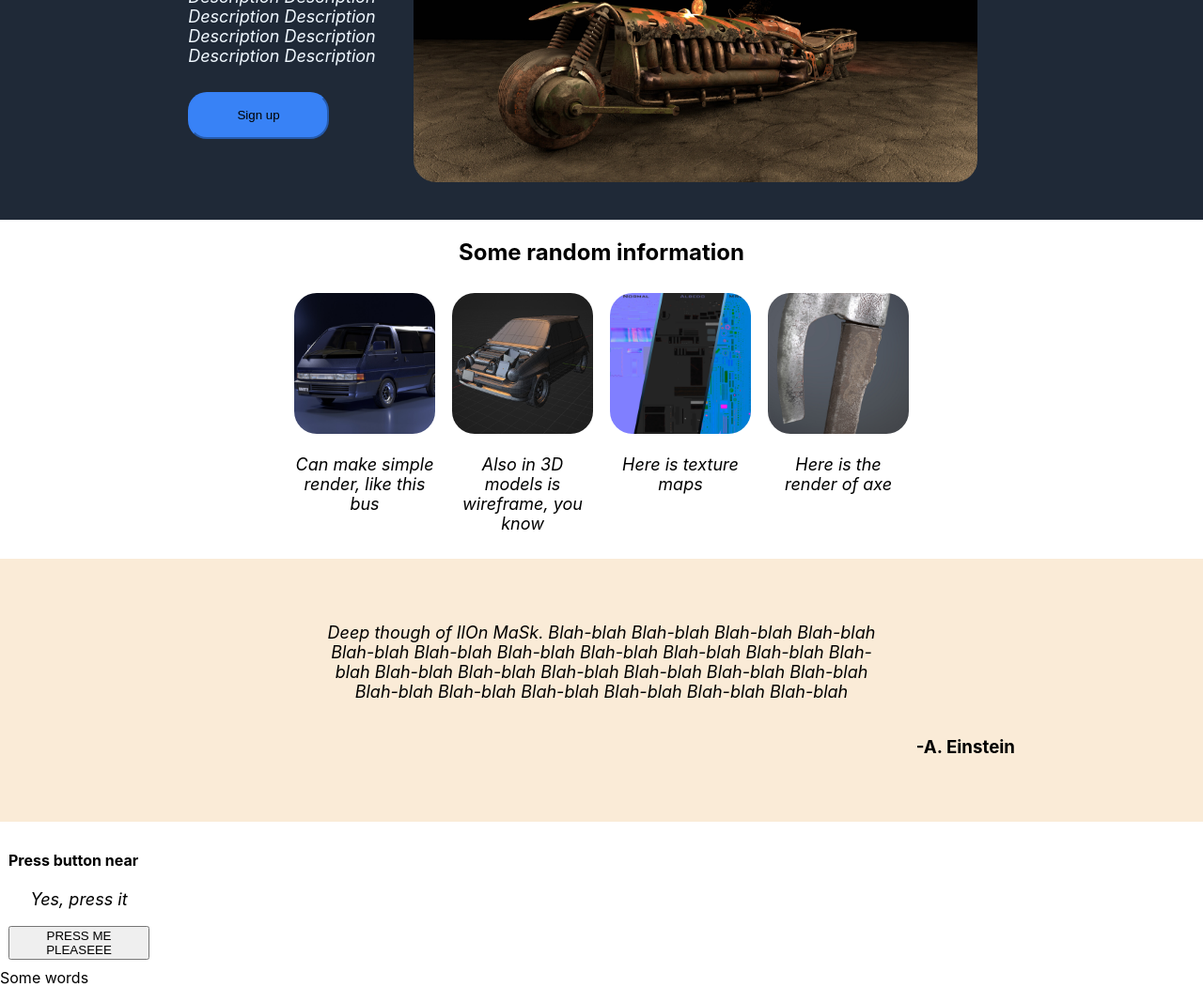
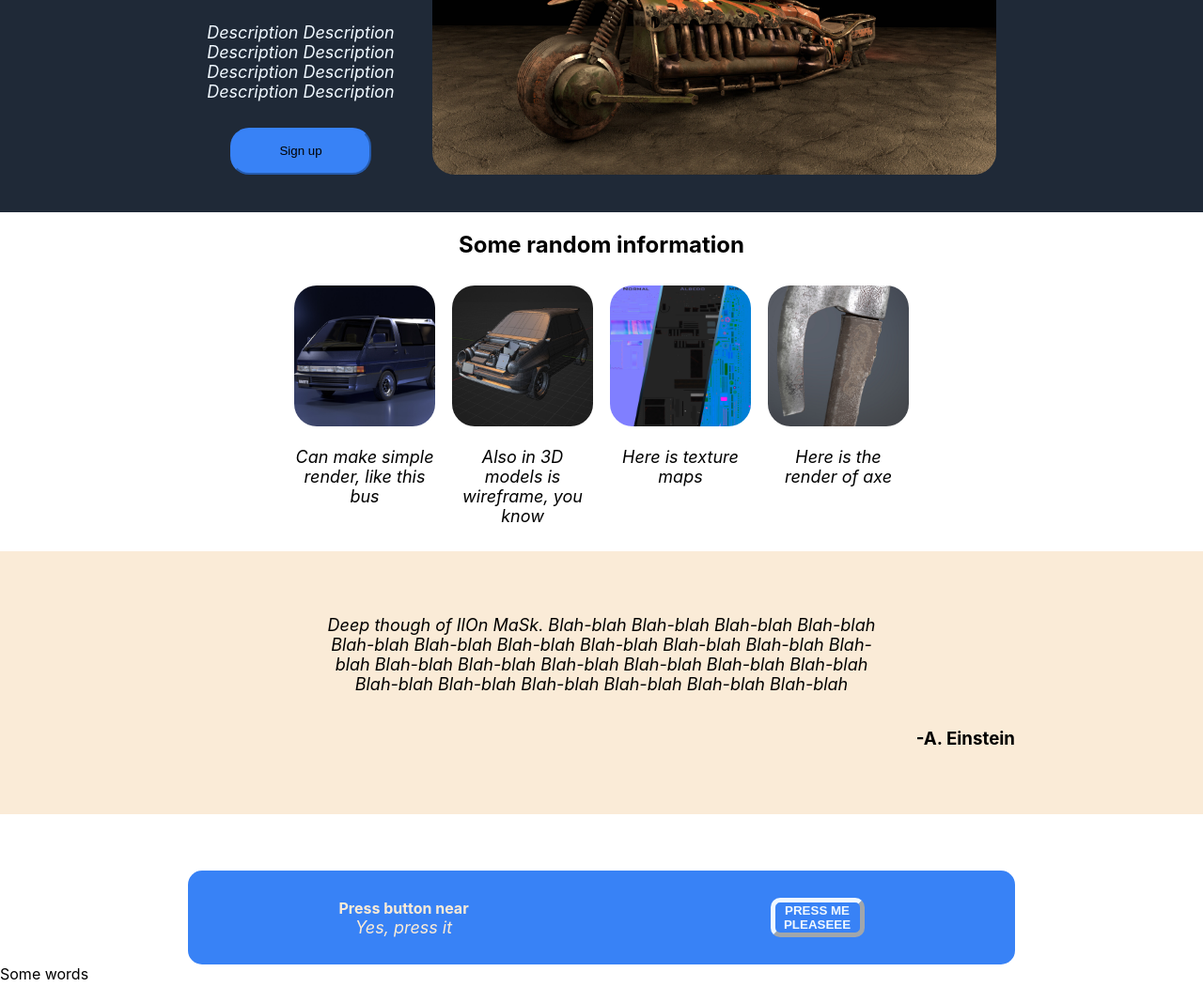
Before and after one commit to EvgeniiParanko/Landing-Page, a plain HTML site: page Index.html in a window 1280 px wide. Shown: the part 166-1217 px from the top of the page at 94% size. Drawn offline with Linux system fonts and the light colour scheme.

Commit message:
Added Banner_Box to Style.css

```diff
--- a/Index.html
+++ b/Index.html
@@ -49,8 +49,8 @@
       <p>Deep though of IlOn MaSk. Blah-blah Blah-blah Blah-blah Blah-blah Blah-blah Blah-blah Blah-blah Blah-blah Blah-blah Blah-blah Blah-blah Blah-blah Blah-blah Blah-blah Blah-blah Blah-blah Blah-blah Blah-blah Blah-blah Blah-blah Blah-blah Blah-blah Blah-blah</p>
       <h3>-A. Einstein</h3>
     </div>
-    <div class="Banner Box">
-      <div class="Banner Textbox">
+    <div class="Banner_Box">
+      <div class="Banner_Textbox">
         <h4>Press button near</h4>
         <p>Yes, press it</p>
       </div>
--- a/Style.css
+++ b/Style.css
@@ -52,12 +52,14 @@ a:hover {
     color: aliceblue;
     padding-inline: 80px;
     flex-wrap: wrap;
+    padding-top: 20px;
+    padding-bottom: 40px;
 }
 
-.Description Text {
+.Text {
     display: flex;
     flex-flow: column;
-
+    align-items: center;
 }
 
 .Description p {
@@ -71,7 +73,7 @@ a:hover {
 }
 
 .Description img {
-    margin: 40px;
+    margin-left: 40px;
     max-height: 400px;
     max-width: 600px;
 }
@@ -115,7 +117,6 @@ a:hover {
     align-items: center;
     padding-inline: 200px;
     padding-block: 50px;
-
 }
 
 .End_Part h3 {
@@ -129,5 +130,42 @@ p {
     text-align: center;
     font-size: large;
     font-style: italic;
+}
 
+.Banner_Box {
+    display: flex;
+    align-content: space-around;
+    justify-content: space-around;
+    align-items: center;
+    margin-inline: 200px;
+    margin-top: 60px;
+    color: antiquewhite;
+    background-color: #3882f6;
+    border-radius: 15px;
+    height: 100px;
 }
+
+.Banner_Box button {
+    max-width: 100px;
+    max-height: 50px;
+    border-radius: 10px;
+    background-color: #3882f6;
+    border-color: aliceblue;
+    border-width: 5px;
+    color: aliceblue;
+    font-weight: bold;
+}
+
+.Banner_Textbox  {
+    display: flex;
+    flex-flow: column;
+    justify-items: center;
+}
+
+h4 {
+    margin: 0;
+}
+
+.Banner_Textbox p {
+    margin: 0;
+}
```
